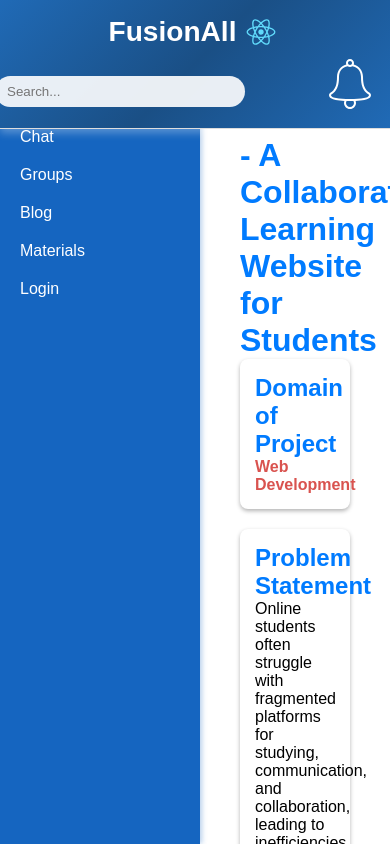
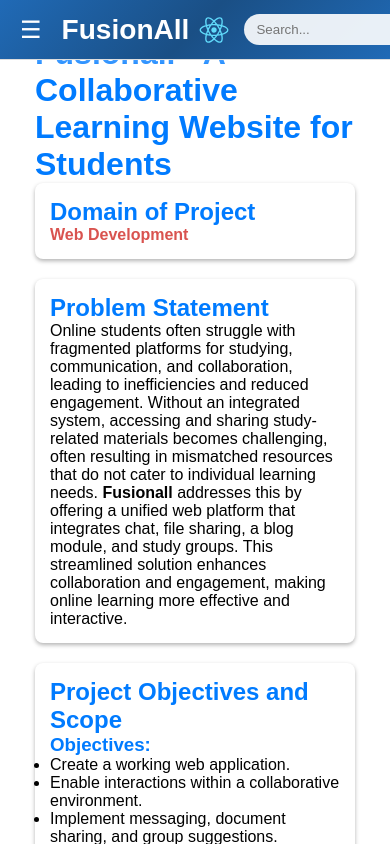
Before and after one commit to Jay9115/fusionall, a React (Create React App) app: page / in a window 390 px wide. Shown: the top 844 px of the page. Built offline with nearby package versions, Linux system fonts and the light colour scheme.

Commit message:
responsive

```diff
--- a/src/App.css
+++ b/src/App.css
@@ -51,7 +51,7 @@
 }
 
 /* Main Content Area */
- .content {
+.content {
     flex: 1;
     margin-left: 200px;
     padding: 80px 20px;
@@ -155,3 +155,79 @@
     color: #333;
     line-height: 1.6;
 }
+
+/* Responsive Styles */
+@media (max-width: 768px) {
+    /* Adjust layout for smaller screens */
+    .vertical-nav {
+        position: relative;
+        width: 100%;
+        height: auto;
+        box-shadow: none;
+        display: flex;
+        flex-direction: row;
+        justify-content: space-around;
+        padding: 10px 0;
+    }
+
+    .vertical-nav .nav-list {
+        display: flex;
+        flex-direction: row;
+        width: 100%;
+        justify-content: space-around;
+    }
+
+    .content {
+        margin-left: 0;
+        padding: 20px;
+        box-shadow: none;
+    }
+
+    .page-section h2 {
+        font-size: 1.5em;
+    }
+
+    .page-section p {
+        font-size: 1em;
+    }
+
+    .blog-form h2,
+    .blog-list h2 {
+        font-size: 1.5em;
+    }
+
+    .blog-post h3 {
+        font-size: 1.2em;
+    }
+}
+
+@media (max-width: 480px) {
+    /* Further adjustments for very small screens */
+    .vertical-nav .nav-list li a {
+        padding: 8px;
+        font-size: 0.9em;
+    }
+
+    .content {
+        padding: 15px;
+    }
+
+    .blog-form input,
+    .blog-form textarea {
+        padding: 8px;
+    }
+
+    .blog-form button {
+        padding: 8px 15px;
+        font-size: 0.9em;
+    }
+
+    .blog-list,
+    .blog-form {
+        padding: 15px;
+    }
+
+    .blog-post {
+        padding: 10px;
+    }
+}
--- a/src/App.jsx
+++ b/src/App.jsx
@@ -1,6 +1,5 @@
 import React, { useState } from "react";
 import "./App.css";
-
 import HorizontalNav from "./components/Horizontalnav";
 import VerticalNav from "./components/VerticalNav";
 import Chat from "./components/chat";
@@ -14,22 +13,27 @@ import Materials from "./components/Materials";
 function App() {
     const [activeSection, setActiveSection] = useState("Home");
     const [blogs, setBlogs] = useState([]);
-    const [isWriting, setIsWriting] = useState(false); // Track if BlogEditor is open
+    const [isWriting, setIsWriting] = useState(false);
+    const [isVerticalNavVisible, setVerticalNavVisible] = useState(false); // New state for toggling VerticalNav
 
     const handleNavClick = (section) => {
         setActiveSection(section);
-        setIsWriting(false); // Close editor when navigating away
+        setIsWriting(false);
+    };
+
+    const toggleVerticalNav = () => {
+        setVerticalNavVisible(!isVerticalNavVisible); // Toggle VerticalNav visibility
     };
 
     const addBlog = (newBlog) => {
         setBlogs([newBlog, ...blogs]);
-        setIsWriting(false); // Close editor after saving
+        setIsWriting(false);
     };
 
     return (
         <div className="App">
-            <HorizontalNav onNavClick={handleNavClick} />
-            <VerticalNav onNavClick={handleNavClick} />
+            <HorizontalNav onNavClick={handleNavClick} toggleVerticalNav={toggleVerticalNav} />
+            {isVerticalNavVisible && <VerticalNav onNavClick={handleNavClick} />} {/* Conditionally render VerticalNav */}
 
             <div className="content">
                 {activeSection === "Home" && <Home />}
--- a/src/components/Horizontalnav.css
+++ b/src/components/Horizontalnav.css
@@ -27,6 +27,7 @@
     cursor: pointer;
     margin-left: 0px;
 }
+
 
 /* Logo positioned after brand name */
 .logo-after-name {
@@ -114,7 +115,7 @@
 }
 
 /* Mobile Responsiveness */
-@media (max-width: 768px) {
+/* @media (max-width: 768px) {
     .horizontal-nav {
         flex-direction: column;
         height: auto;
@@ -131,4 +132,17 @@
         left: 0;
         transform: none;
     }
+} */
+.horizontal-nav .menu-button {
+    background: none;
+    border: none;
+    font-size: 1.5em;
+    color: #ffffff;
+    cursor: pointer;
+    margin-right: 10px;
+    transition: color 0.3s;
 }
+
+.horizontal-nav .menu-button:hover {
+    color: #0d47a1;
+}
--- a/src/components/Horizontalnav.jsx
+++ b/src/components/Horizontalnav.jsx
@@ -5,7 +5,7 @@ import FriendRequests from './FriendRequests';
 import './Horizontalnav.css';
 import logox from "./logo.svg";
 
-const HorizontalNav = () => {
+const HorizontalNav = ({ toggleVerticalNav }) => {
     const [searchTerm, setSearchTerm] = useState('');
     const [searchResults, setSearchResults] = useState([]);
     const currentUser = auth.currentUser;
@@ -50,10 +50,13 @@ const HorizontalNav = () => {
 
     return (
         <nav className="horizontal-nav" id="horizontal-nav">
+            {/* Menu Button to Toggle VerticalNav */}
+            <button onClick={toggleVerticalNav} className="menu-button">☰</button> {/* Add this line */}
+
             {/* Left side: Brand Name with Logo */}
             <div className="brand-name" onClick={() => window.location.href = '/'}>
                 <h3><b>FusionAll</b></h3>
-                <img src={logox} alt="icon" className="logo-after-name" /> {/* Logo positioned after the brand name */}
+                <img src={logox} alt="icon" className="logo-after-name" />
             </div>
 
             {/* Center section: Search and Notification */}
--- a/src/components/chat.css
+++ b/src/components/chat.css
@@ -135,7 +135,7 @@ form input {
 /* Send button styling */
 form button {
   width: 20%;
-  background-color: rgb(56, 56, 143);
+  background-color: rgb(104, 104, 195);
   font-size: 1.5rem;
   padding: 10px;
   border: none;
```
